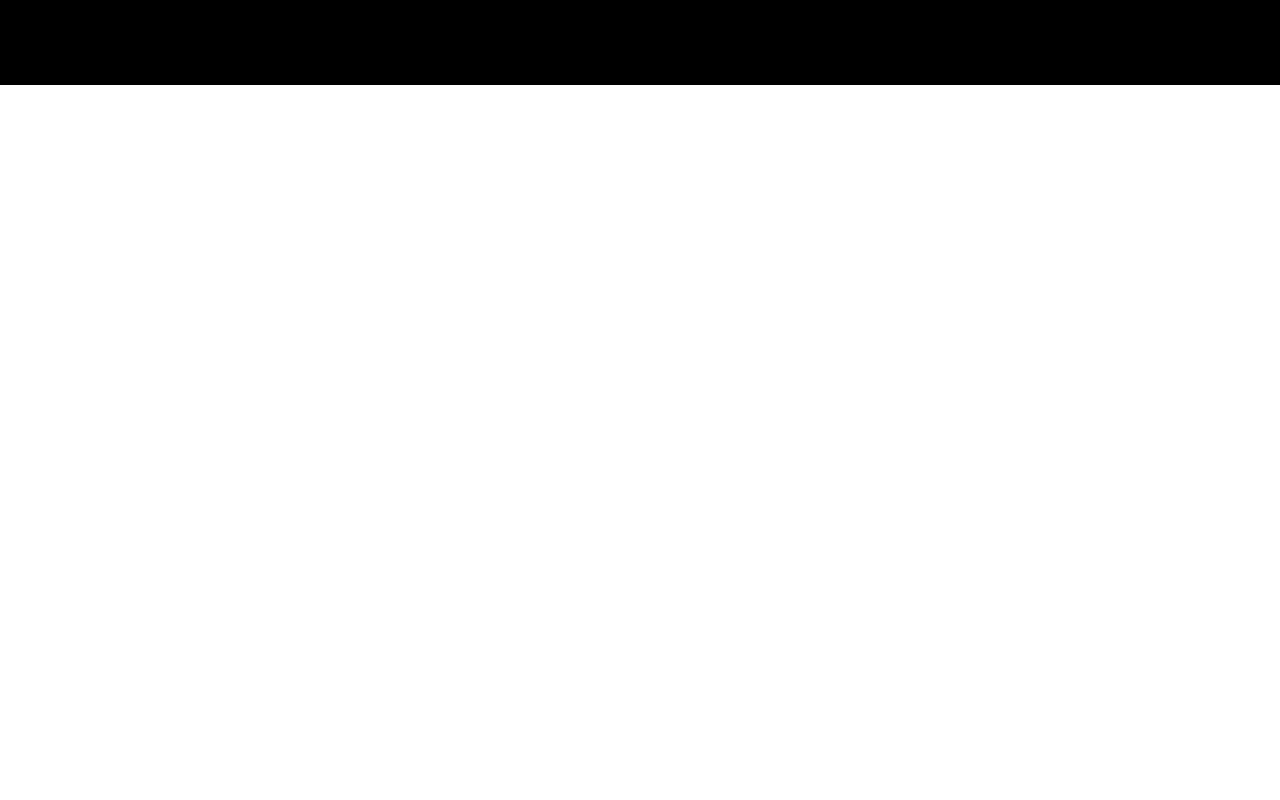
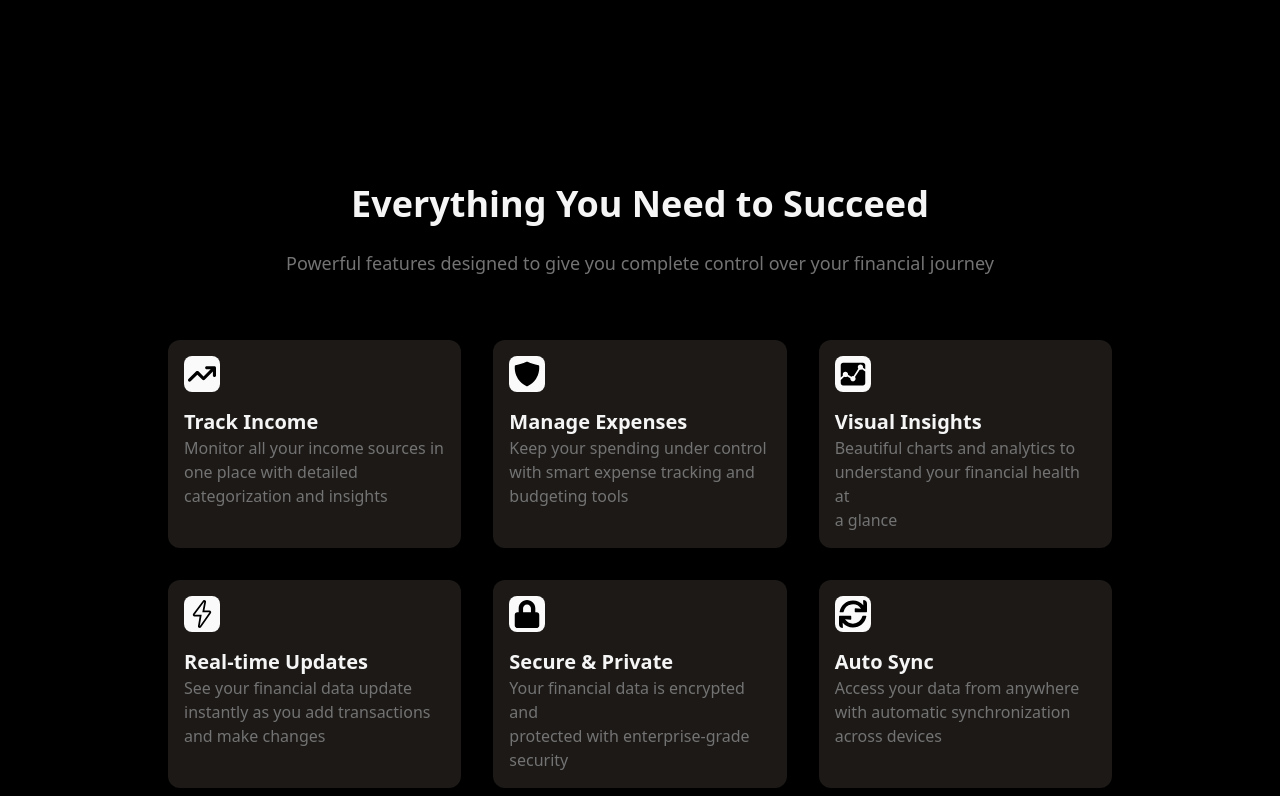
Before and after one commit to HsrRaza/Finance-Management-App, a React app in the folder frontend/: page / in a window 1280 px wide. Shown: the part 715-1515 px from the top of the page. Before the commit the page ends 800 px from the top, so only its background shows below. Built offline with nearby package versions, Linux system fonts and the light colour scheme; the HTML template or start-up script is replaced by a standard one.

Commit message:
feature section landing page

```diff
--- a/frontend/src/App.tsx
+++ b/frontend/src/App.tsx
@@ -1,15 +1,17 @@
+import Features from "./components/Features"
 import Hero from "./components/Hero"
 import Navbar from "./components/Navbar"
 function App() {
 
 
   return (
-    <div className="w-[100vw] h-[100vh] bg-black m-0 p-0">
+    <div className="w-full h-full bg-black m-0 p-0 box-border">
       <div className="border-b-1 border-neutral-700">
         <Navbar />
       </div>
 
-      <Hero/>
+      <Hero />
+      <Features/>
 
 
     </div>
--- /dev/null
+++ b/frontend/src/components/Features.tsx
@@ -0,0 +1,95 @@
+import React from 'react'
+import { FaArrowTrendUp } from "react-icons/fa6";
+import { IoShield } from "react-icons/io5";
+import { IoMdAnalytics } from "react-icons/io";
+import { SlEnergy } from "react-icons/sl";
+import { FaLock ,FaSync } from "react-icons/fa";
+
+
+const Features: React.FC = () => {
+    return (
+        <div className=' max-w-[90rem] mx-auto  h-auto pt-6 mb-1'>
+
+            <h2 className='text-center text-4xl font-bold text-neutral-100 mb-[25px]'>Everything You Need to
+                <span className=''> Succeed   </span>
+            </h2>
+            <p className='text-center text-lg  text-neutral-500'>Powerful features designed to give you complete control over your financial journey</p>
+
+
+            <div className='max-w-[60rem] mx-auto  mt-[55px]'>
+
+
+                <div className='grid sm:grid-cols-3 gap-4  '>
+
+                    {/* box-1 */}
+                    <div className='bg-stone-900   min-h-[150px] rounded-xl p-2 m-2'>
+                        <FaArrowTrendUp className='text-4xl bg-neutral-50 rounded-lg p-1 m-2' />
+                        <div className='p-2'>
+                            <h3 className='text-xl font-bold text-neutral-100'>Track Income</h3>
+
+                            <p className='text-md  text-neutral-500'>Monitor all your income sources in <br /> one place with detailed <br /> categorization and insights</p>
+                        </div>
+
+                    </div>
+
+                    {/* box-2 */}
+                    <div className='bg-stone-900  min-h-[150px] rounded-xl p-2 m-2'>
+                        <IoShield className='text-4xl bg-neutral-50 rounded-lg p-1 m-2' />
+                        <div className='p-2'>
+                            <h3 className='text-xl font-bold text-neutral-100'>Manage Expenses</h3>
+
+                            <p className='text-md text-neutral-500'>Keep your spending under control <br /> with smart expense tracking and <br />budgeting tools</p>
+                        </div>
+                    </div>
+
+                    {/* box-3 */}
+                    <div className='bg-stone-900  min-h-[150px] rounded-xl p-2 m-2'>
+                        <IoMdAnalytics className='text-4xl bg-neutral-50 rounded-lg p-1 m-2' />
+                        <div className='p-2'>
+                            <h3 className='text-xl font-bold text-neutral-100'>Visual Insights</h3>
+
+                            <p className='text-md text-neutral-500'>Beautiful charts and analytics to <br /> understand your financial health at <br /> a glance</p>
+                        </div>
+                    </div>
+
+
+                    {/* box-4 */}
+
+                    <div className='bg-stone-900  min-h-[150px] rounded-xl p-2 m-2'>
+                        <SlEnergy className='text-4xl bg-neutral-50 rounded-lg p-1 m-2 ' />
+                        <div className='p-2'>
+                            <h3 className='text-xl font-bold text-neutral-100'>Real-time Updates</h3>
+
+                            <p className='text-md text-neutral-500'>See your financial data update <br /> instantly as you add transactions <br /> and make changes</p>
+                        </div>
+                    </div>
+
+                    {/* box- 5  */}
+                    <div className='bg-stone-900  min-h-[150px] rounded-xl p-2 m-2'>
+                        <FaLock className='text-4xl bg-neutral-50 rounded-lg p-1 m-2 ' />
+                        <div className='p-2'>
+                            <h3 className='text-xl font-bold text-neutral-100'>Secure & Private</h3>
+
+                            <p className='text-md text-neutral-500'>Your financial data is encrypted and <br /> protected with enterprise-grade <br /> security</p>
+                        </div>
+                    </div>
+
+                    {/* box- 6  */}
+                    <div className='bg-stone-900 min-h-[150px] rounded-xl p-2 m-2 '>
+                        <FaSync className='text-4xl bg-neutral-50 rounded-lg p-1 m-2' />
+                        <div className='p-2'>
+                            <h3 className='text-xl font-bold text-neutral-100'>Auto Sync</h3>
+
+                            <p className='text-md text-neutral-500'>Access your data from anywhere <br /> with automatic synchronization <br /> across devices</p>
+                        </div>
+                    </div>
+                </div>
+            </div>
+
+
+
+        </div>
+    )
+}
+
+export default Features
--- a/frontend/src/components/Hero.tsx
+++ b/frontend/src/components/Hero.tsx
@@ -4,9 +4,9 @@ import { IoIosArrowForward } from "react-icons/io";
 
 const Hero:React.FC = () => {
   return (
-    <div className='max-w-[90rem] mx-auto h-[450px] flex flex-col items-center justify-center pt-5 '>
-        <h1 className='text-white font-bold text-6xl leading-[70px] text-center mb-7 '>Control Your Finances <br /> Effortlessly</h1 >
-        <p className='text-white text-center leading-[25px] mb-3'>Streamline tracking, manage spending, and stay on top of your <br /> finances with powerful insights.</p>
+    <div className='max-w-[90rem] mx-auto h-[800px] flex flex-col items-center justify-center pt-5  '>
+        <h1 className='text-white font-bold text-7xl leading-[70px] text-center m-7 '>Control Your Finances <br /> Effortlessly</h1 >
+        <p className='text-white text-center leading-[25px] m-3 '>Streamline tracking, manage spending, and stay on top of your <br /> finances with powerful insights.</p>
 
      <Button className=' px-6 py-2 mt-6 bg-white text-black border-0 outline-0 hover:bg-blue-600 hover:text-white'>
       Get Started  <IoIosArrowForward className='ml-1 text-xl' />
```
